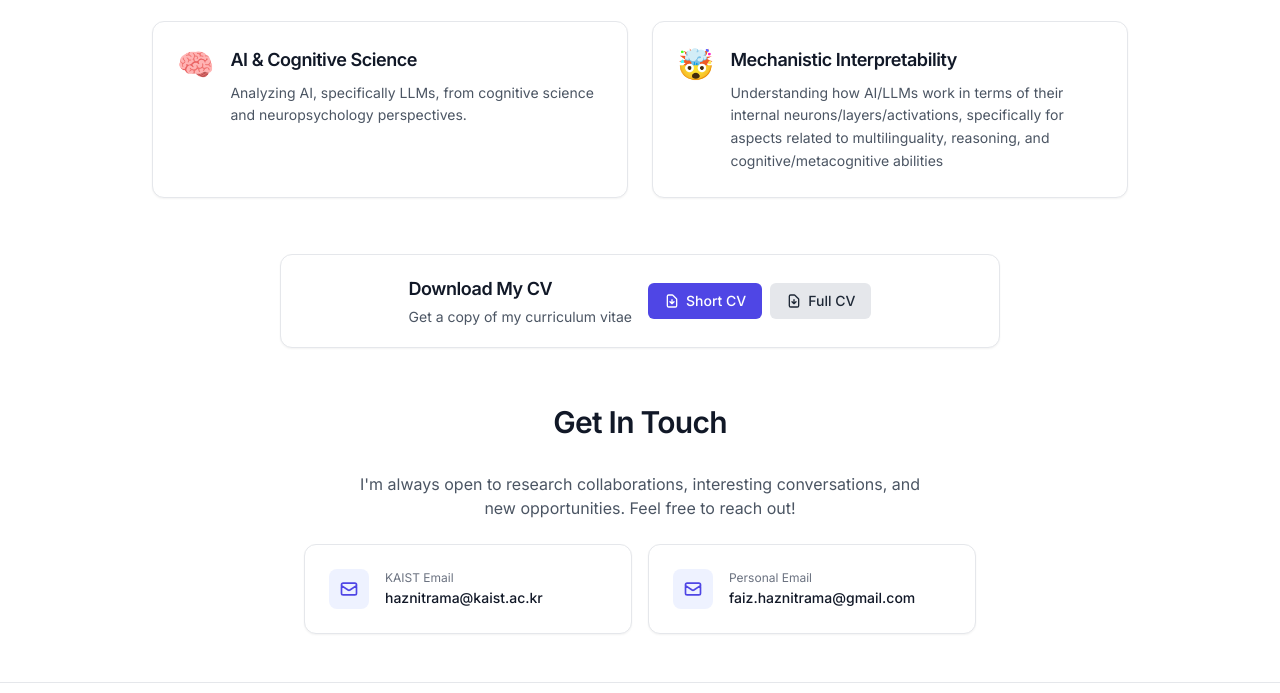
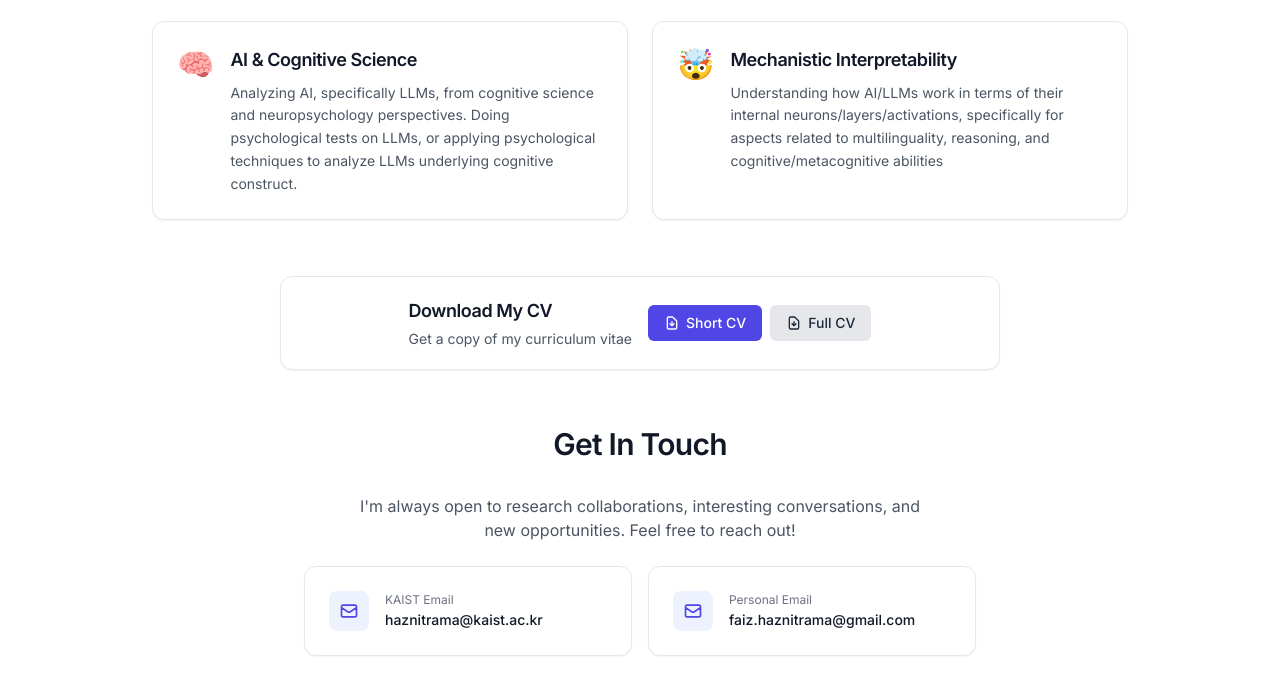
Before and after one commit to faizghifari/faizghifari.github.io, an Astro site: page /about in a window 1280 px wide. Shown: the part 1526-2219 px from the top of the page. Built offline with nearby package versions, Linux system fonts and the light colour scheme; Astro itself is replaced by a stand-in of ours.

Commit message:
Enhance description for AI & Cognitive Science section
Expanded the description for the AI & Cognitive Science section to include psychological tests and techniques applied to LLMs.

```diff
--- a/src/pages/about/index.astro
+++ b/src/pages/about/index.astro
@@ -35,7 +35,7 @@ const researchInterests = [
   },
   {
     title: 'AI & Cognitive Science',
-    description: 'Analyzing AI, specifically LLMs, from cognitive science and neuropsychology perspectives.',
+    description: 'Analyzing AI, specifically LLMs, from cognitive science and neuropsychology perspectives. Doing psychological tests on LLMs, or applying psychological techniques to analyze LLMs underlying cognitive construct.',
     icon: '🧠',
   },
   {
```
